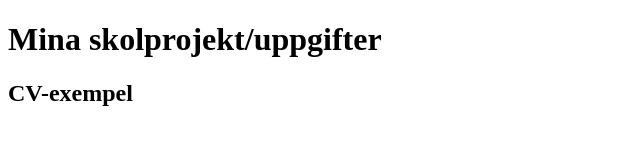
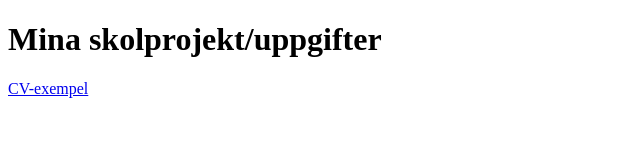
Before and after one commit to pfva/pfva.github.io, a plain HTML site: page index.html in a window 1280 px wide. Shown: the whole page, without its empty margins (0-640 px from the left). Drawn offline with Linux system fonts and the light colour scheme.

Commit message:
changed frontpage

```diff
--- a/index.html
+++ b/index.html
@@ -6,7 +6,6 @@
 <body>
   <h1>Mina skolprojekt/uppgifter</h1>
 
-  <h2>CV-exempel</h2>
-  <a href="https://pfva.github.io/cv/"></a>
+  <p><a href="https://pfva.github.io/cv/">CV-exempel</a></p>
 </body>
 </html>
```
